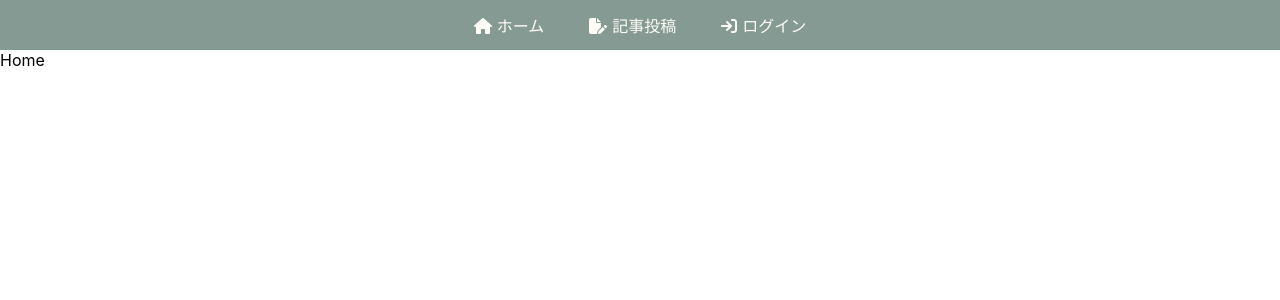
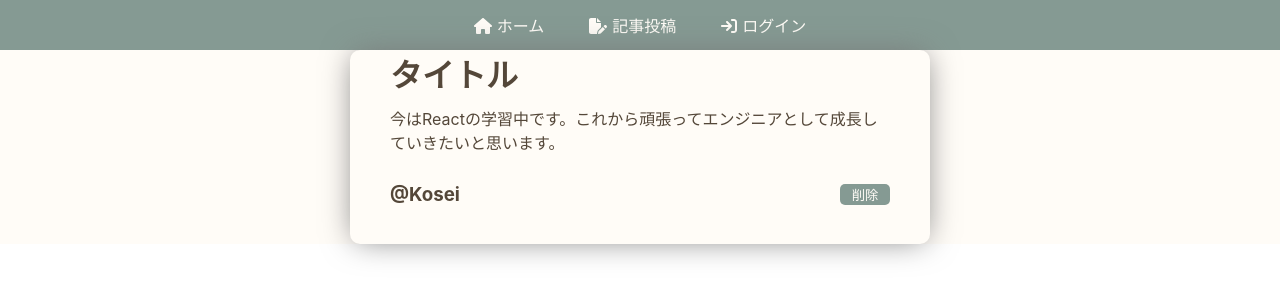
Before and after one commit to Koseeee-27/blog-react-and-firebase, a React (Create React App) app: page / in a window 1280 px wide. Shown: the top 300 px of the page. Built offline with nearby package versions, Linux system fonts and the light colour scheme.

Commit message:
仮のホームページ作成

```diff
--- /dev/null
+++ b/src/components/Home/Home.css
@@ -0,0 +1,60 @@
+.homePage {
+  width: 100%;
+  height: calc(100vh - 80px);
+  height: auto;
+  display: flex;
+  flex-direction: column;
+  align-items: center;
+  background-color: #FFFCF7;
+}
+
+.homePage .postContainer {
+  display: flex;
+  color: #544739;
+  flex-direction: column;
+  justify-content: center;
+  gap: 10px;
+  padding: 0px 40px;
+  padding-bottom: 20px;
+  background-color: #FFFCF7;
+  height: auto;
+  width: 500px;
+  box-shadow: 0px 0px 32px -5px #777777;
+  border-radius: 10px;
+}
+
+.homePage .postContainer h1 {
+  margin: 0;
+}
+
+.postTextContainer {
+  height: auto;
+  word-wrap: break-word;
+  max-height:400px;
+  width: 100%;
+}
+
+.nameAndDeleteButton {
+  display: flex;
+  justify-content: space-between;
+  align-items: center;
+}
+
+.nameAndDeleteButton button {
+  flex: 10%;
+  background-color: #859A93;
+  border: none;
+  border-radius: 5px;
+  color: #FFFCF7;
+  cursor: pointer;
+  transition: all 0.3s ease;
+}
+
+.nameAndDeleteButton button:hover {
+  background-color: #6B8E7A;
+  transform: translateY(-1px);
+}
+
+.nameAndDeleteButton h3 {
+  flex: 90%;
+}
--- a/src/components/Home/Home.js
+++ b/src/components/Home/Home.js
@@ -1,8 +1,22 @@
 import React from 'react'
+import './Home.css';
 
 const Home = () => {
   return (
-    <div>Home</div>
+    <div className='homePage'>
+      <div className='postContainer'>
+        <div className='postHeader'>
+          <h1>タイトル</h1>
+        </div>
+        <div className="postTextContainer">
+          今はReactの学習中です。これから頑張ってエンジニアとして成長していきたいと思います。
+        </div>
+        <div className="nameAndDeleteButton">
+          <h3>@Kosei</h3>
+          <button>削除</button>
+        </div>
+      </div>
+    </div>
   )
 }
 
```
